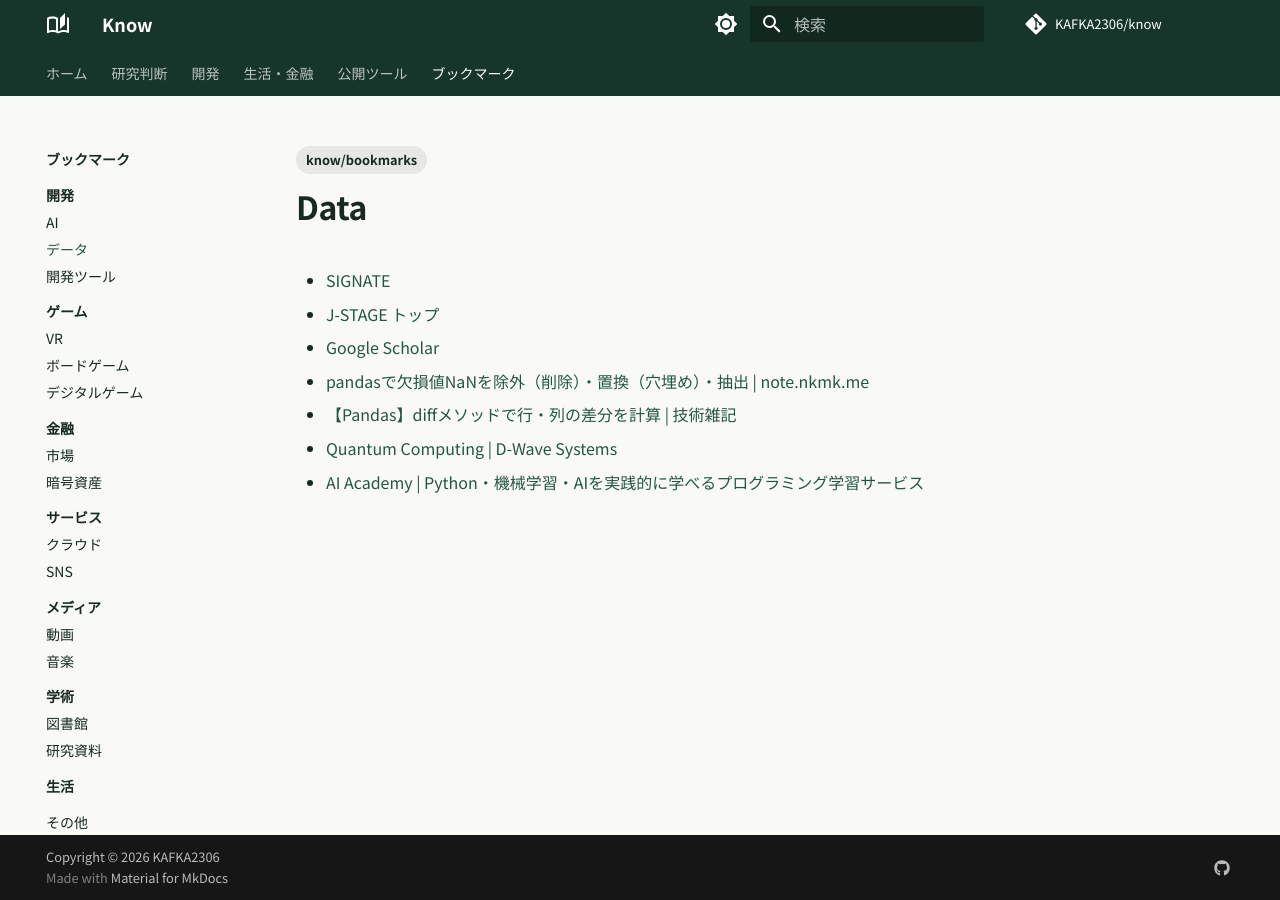
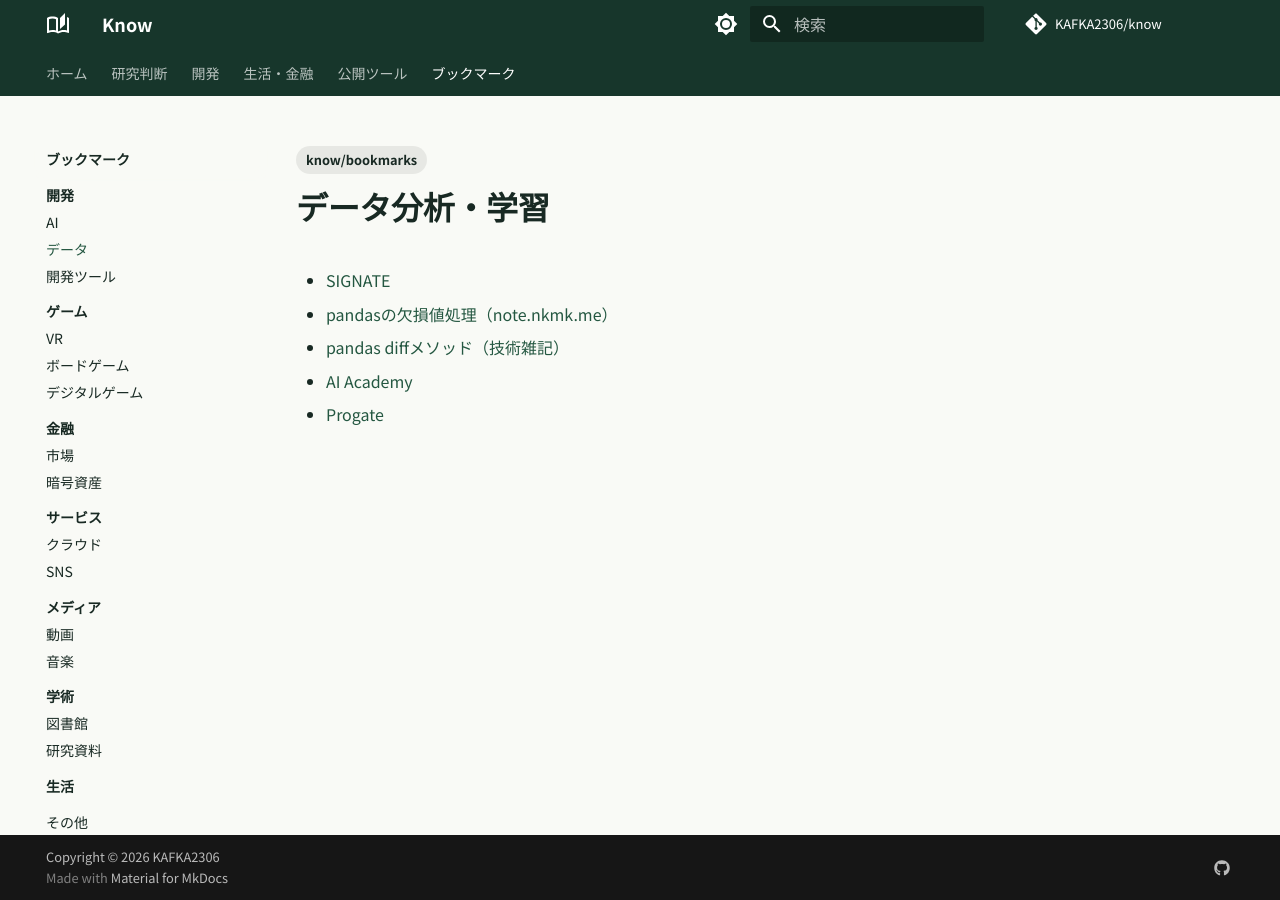
Before and after one commit to KAFKA2306/know, an MkDocs documentation site: the page built from docs/bookmarks/Dev/Data/index.md, in a window 1280 px wide. Built offline with MkDocs 1.6.1 and Material for MkDocs 9.7.7, drawn with Linux system fonts in a browser that asks for light colours; comment, search, counter and statistics services are not loaded.

Commit message:
docs(bookmarks): classify sources in docs/bookmarks/Dev/Data/index.md

```diff
--- a/docs/bookmarks/Dev/Data/index.md
+++ b/docs/bookmarks/Dev/Data/index.md
@@ -1,15 +1,14 @@
 ---
 type: bookmark
-description: "「Data」のブックマークを探すための索引。"
+description: "データ分析・プログラミング学習のリンク集。"
 tags:
   - know/bookmarks
 ---
-# Data
+
+# データ分析・学習
 
 - [SIGNATE](https://biz.quest.signate.jp)
-- [J-STAGE トップ](https://www.jstage.jst.go.jp)
-- [Google Scholar](https://scholar.google.co.jp)
-- [pandasで欠損値NaNを除外（削除）・置換（穴埋め）・抽出 | note.nkmk.me](https://note.nkmk.me)
-- [【Pandas】diffメソッドで行・列の差分を計算 | 技術雑記](https://algorithm.joho.info)
-- [Quantum Computing | D-Wave Systems](https://www.dwavesys.com)
-- [AI Academy | Python・機械学習・AIを実践的に学べるプログラミング学習サービス](https://aiacademy.jp)
+- [pandasの欠損値処理（note.nkmk.me）](https://note.nkmk.me)
+- [pandas diffメソッド（技術雑記）](https://algorithm.joho.info)
+- [AI Academy](https://aiacademy.jp)
+- [Progate](https://prog-8.com)
```
